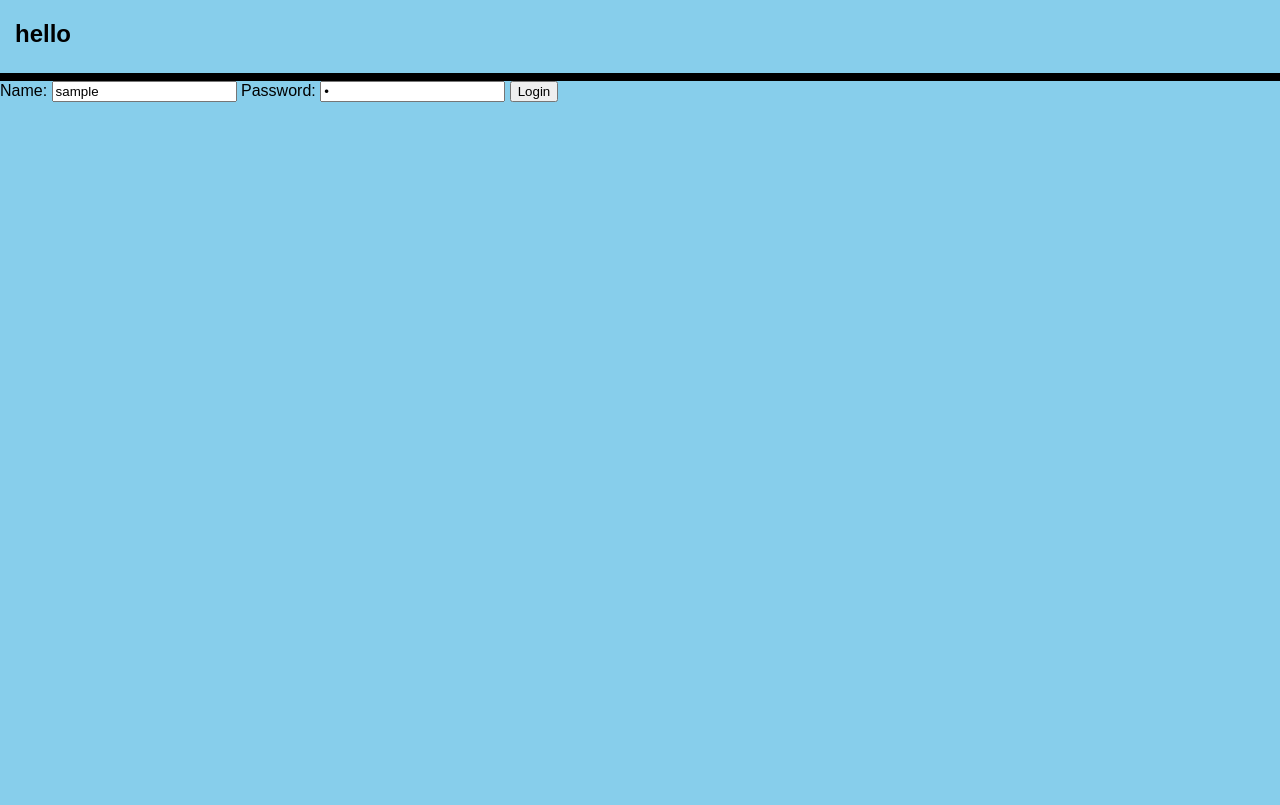
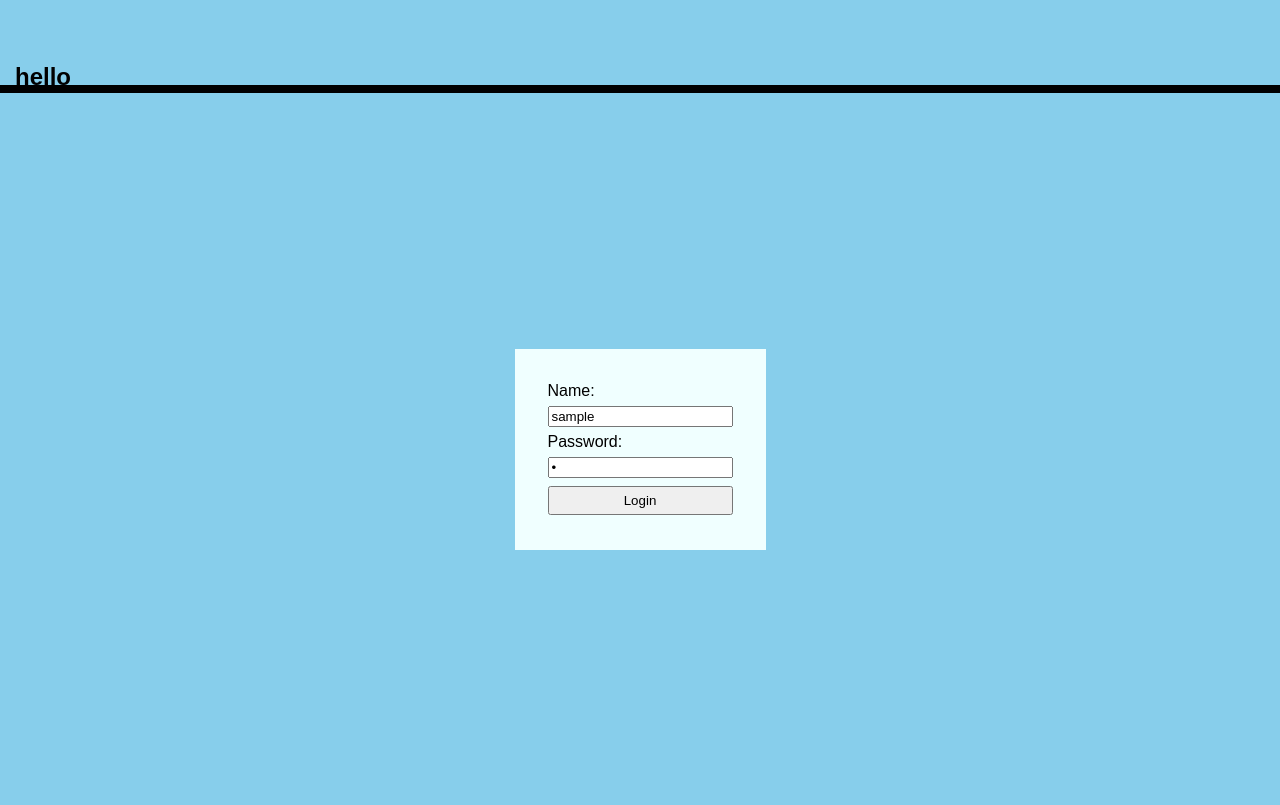
Before and after one commit to GoldenFish23/Chatting-App, a Flask app: template app/templates/login.html in a window 1280 px wide. Before the commit the page ends 102 px from the top, so only its background shows below. Run offline with Flask 3, Linux system fonts and the light colour scheme; the template is opened without the code that fills it: most values are stand-ins (such as "Sample title", 1, 10 or a date in 2020); some libraries are stand-ins or nearby versions.

Commit message:
pre-developed version 0.2

```diff
--- a/app/static/style.css
+++ b/app/static/style.css
@@ -2,17 +2,26 @@ body{
     background-color: skyblue;
     font-family: Arial, sans-serif;
     margin:0px;
+    height:100vh;
 }
 
 nav{
+    height : 10vh;
+    flex-shrink: 0;
     padding: 5px 0px;
+    padding-bottom: 0px;
     display: flex;
     align-items: baseline;
     justify-content: space-between;
 }
+nav .navigation-left, .navigation-right{
+    display:flex;
+    align-items: center;
+    height: 100%;
+}
+
 nav .navigation-left h1{
     left:0px;
-    margin-top: 15px;
     padding:0px 15px;
 }
 
@@ -39,3 +48,65 @@ body hr{
     background-color: black;
     border-width: 0px;
 }
+
+body .main{
+    flex-grow: 1;
+    height:89vh;
+    width: 100%;
+}
+
+body .main .popcase{
+    width:100%;
+    height: 100%;
+    display: flex;
+    align-items: center;
+    justify-content: center;
+}
+
+body .main .popcase form{
+    display:inline-flex;
+    flex-direction: column;
+    padding: 30px;
+    background-color: azure;
+}
+
+body .main .popcase form label, input{
+    margin:3px;
+}
+
+body .main .popcase form button{
+    margin: 5px 3px;
+    padding:5px;
+}
+
+body .main .main-div{
+    height: 100%;
+}
+
+body .main .main-div{
+    height: 100%;
+    flex-grow: 1;
+    display: flex;
+}
+
+body .main .main-div .side-nav{
+    background-color: darkslategray;
+    width: 10%;
+    flex-grow: 0;
+}
+
+body .main .main-div .side-nav ul{
+    margin:0px;
+    padding: 0px;
+}
+
+body .main .main-div .side-nav ul li{
+    list-style: none;
+    padding: 10px 0px;
+    text-align: center;
+}
+
+body .main .main-div .side-content{
+    flex-grow: 1;
+    width: 90%;
+}
--- a/app/templates/login.html
+++ b/app/templates/login.html
@@ -1,13 +1,13 @@
 {% extends "base.html" %}
 
 {% block content %}
-    <div>
+    <div class = "popcase">
         <form method = "post">
             <label>Name:</label>
             <input type = "text" name = "username" placeholder = "username" value="{{username}}">
             <label>Password:</label>
             <input type = "password" name = "password" placeholder = "password" value = "{{password}}">
-            <button type = "submit" name = "create">Login</button>
+            <button type = "submit" name = "create" value="login">Login</button>
         </form>
         {% if error %}
             <ul>
--- a/app/templates/signup.html
+++ b/app/templates/signup.html
@@ -1,7 +1,7 @@
 {% extends "base.html" %}
 
 {% block content %}
-    <div>
+    <div class = "popcase">
         <form method = "post">
             <label>Name:</label>
             <input type = "text" name = "username" placeholder = "username" value="{{username}}">
```
Also changed, not shown: app/routes.py (+33 -8 lines), app/templates/homepage.html (+15 -2 lines), app/static/images/plus.png (added).
